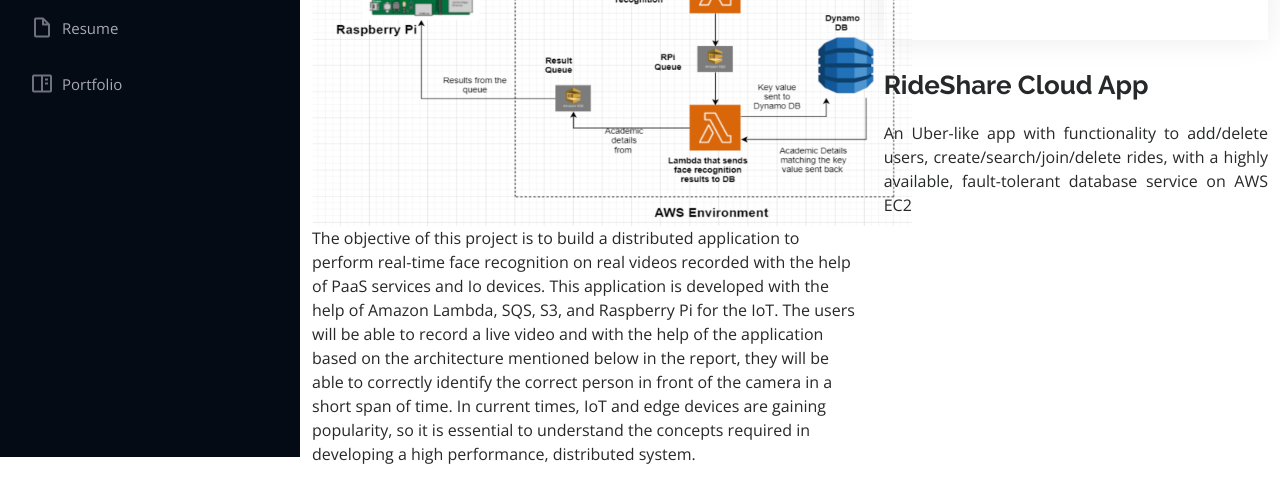
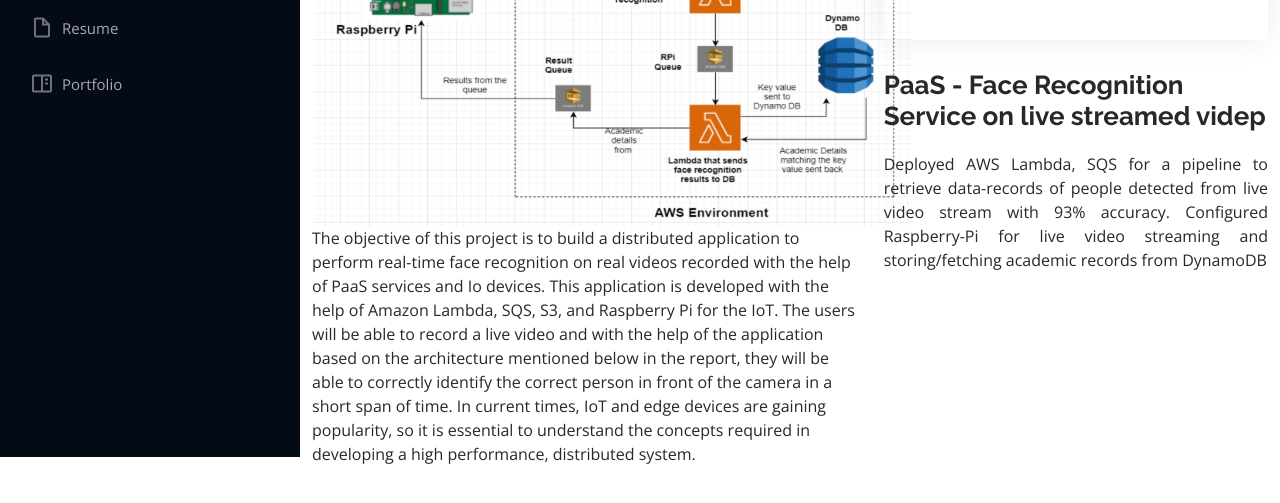
Before and after one commit to Fluff18/Fluff18.github.io, a plain HTML site: page PaaS-details.html in a window 1280 px wide. Shown: the part 343-846 px from the top of the page. Drawn offline with nearby package versions, Linux system fonts and the light colour scheme.

Commit message:
Changed project dsec

```diff
--- a/PaaS-details.html
+++ b/PaaS-details.html
@@ -107,10 +107,10 @@
                     </ul>
             </div>
             <div class="portfolio-description">
-              <h2>RideShare Cloud App</h2>
+              <h2> PaaS - Face Recognition Service on live streamed videp</h2>
               <p style="text-align: justify;
               text-justify: inter-word;">
-                An Uber-like app with functionality to add/delete users, create/search/join/delete rides, with a highly available, fault-tolerant database service on AWS EC2
+              Deployed AWS Lambda, SQS for a pipeline to retrieve data-records of people detected from live video stream with 93% accuracy. Configured Raspberry-Pi for live video streaming and storing/fetching academic records from DynamoDB
             </div>
 
         </div>
```
Also changed, not shown: index.html (+1 -1 lines).
